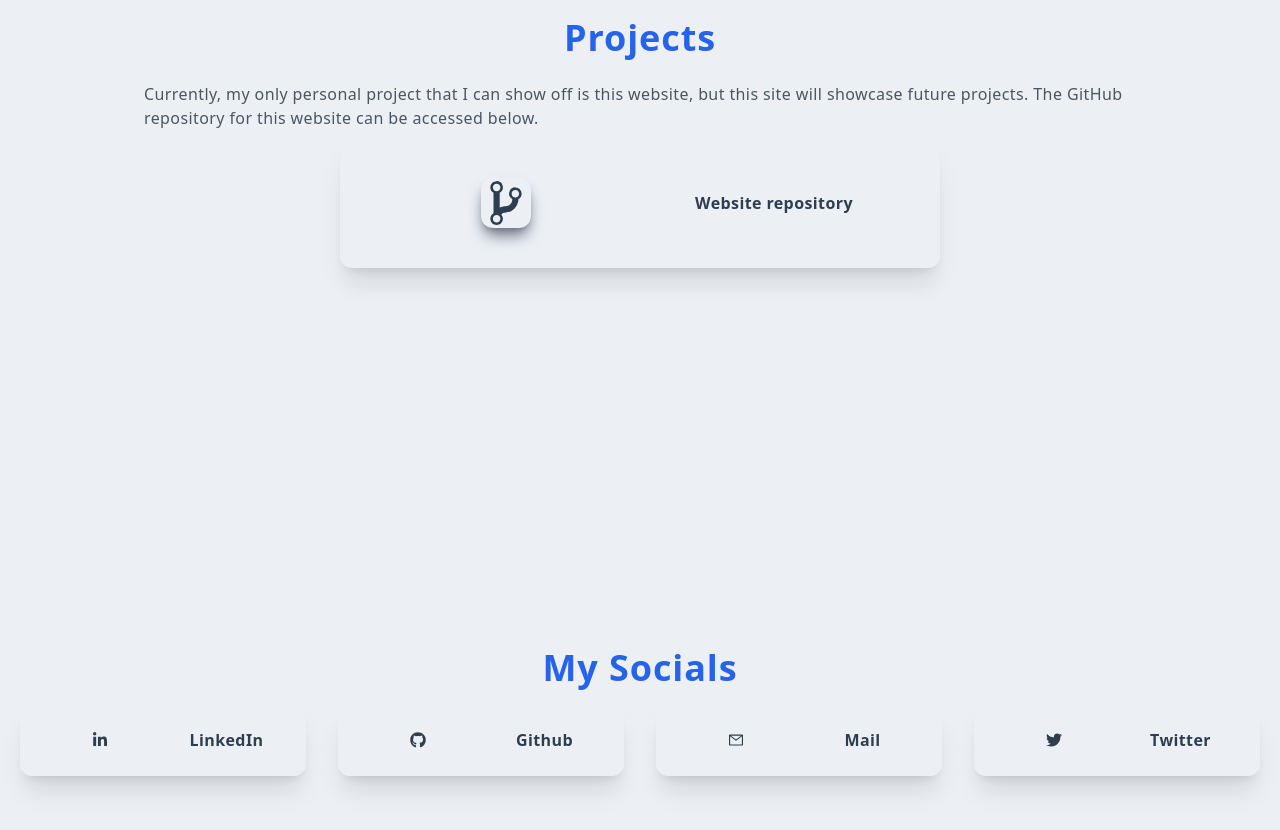
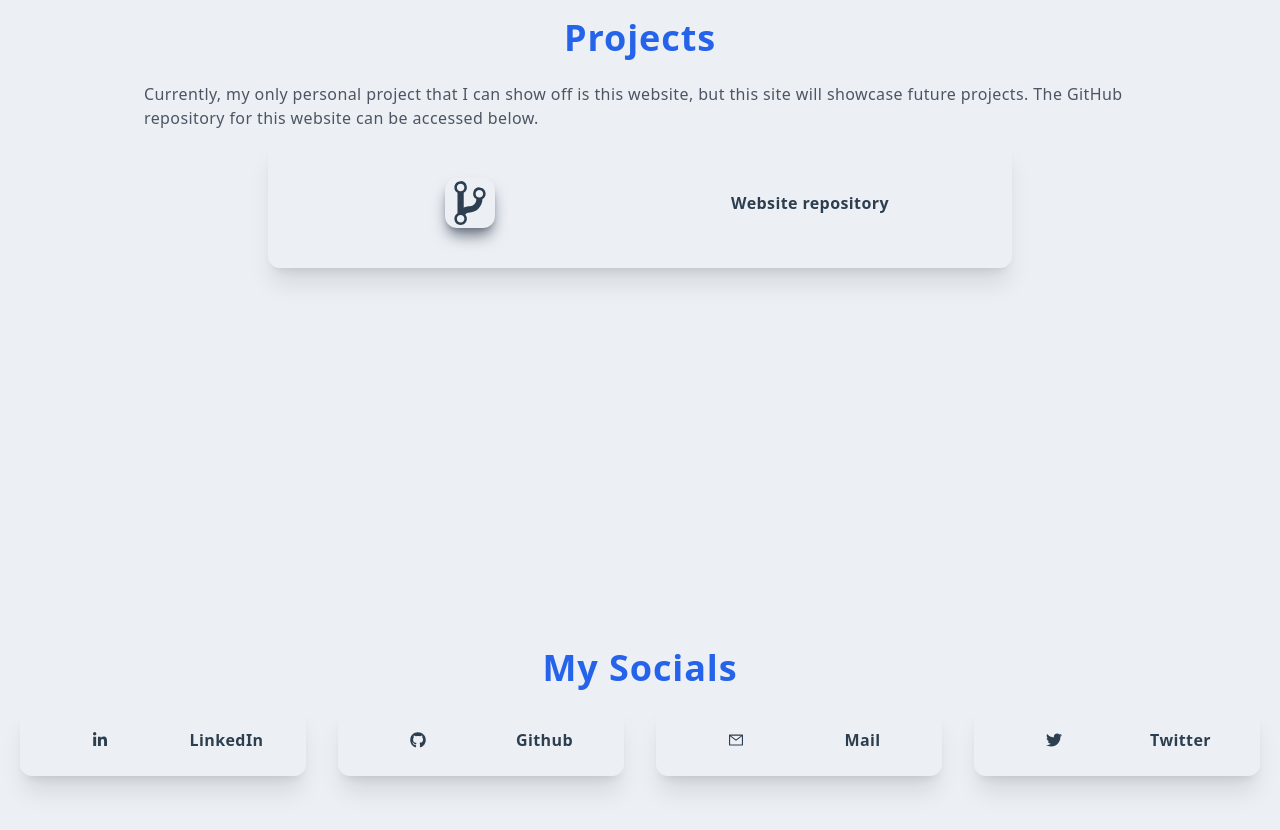
Before and after one commit to magnusatli/magnus-website, a Next.js app: page / in a window 1280 px wide. Shown: the part 1900-2730 px from the top of the page. Built offline with nearby package versions, Linux system fonts and the light colour scheme.

Commit message:
project repo now has width in % instead of px

```diff
--- a/components/Projects.jsx
+++ b/components/Projects.jsx
@@ -11,7 +11,7 @@ const Projects = () => {
                     The GitHub repository for this website can be accessed below.
                 </p>
                 <a href="https://github.com/magnusatli/magnus-website" target='_blank' rel='noreferrer'>
-                    <div className='p-4 shadow-xl m-auto rounded-xl hover:scale-105 ease-in duration-300 w-[600px]'>
+                    <div className='p-4 shadow-xl m-auto rounded-xl hover:scale-105 ease-in duration-300 w-[60%]'>
                         <div className='p-6 grid grid-cols-2 gap-4 justify-center items-center'>
                             <div className='m-auto'>
                                 <GoGitBranch className='h-[50px] w-[50px] rounded-xl shadow-lg shadow-gray-500 dark:fill-white'/>
```
